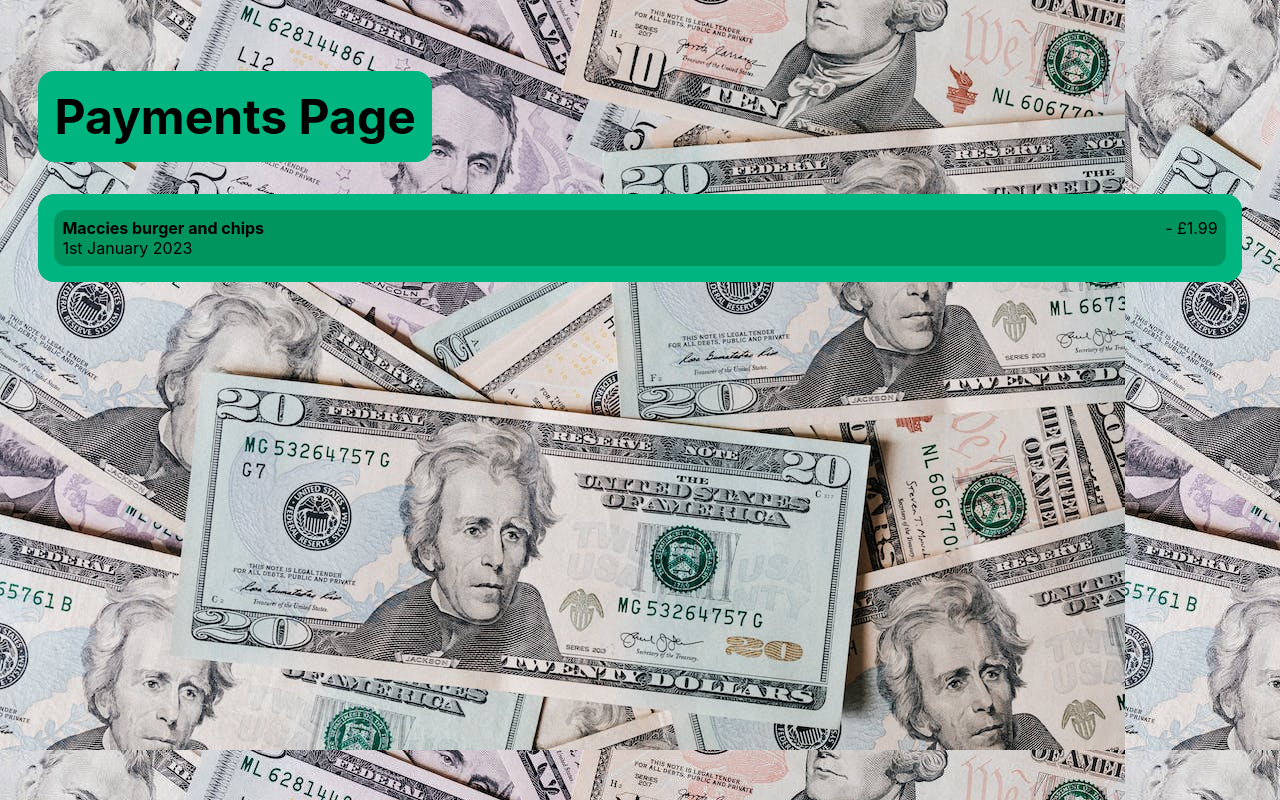
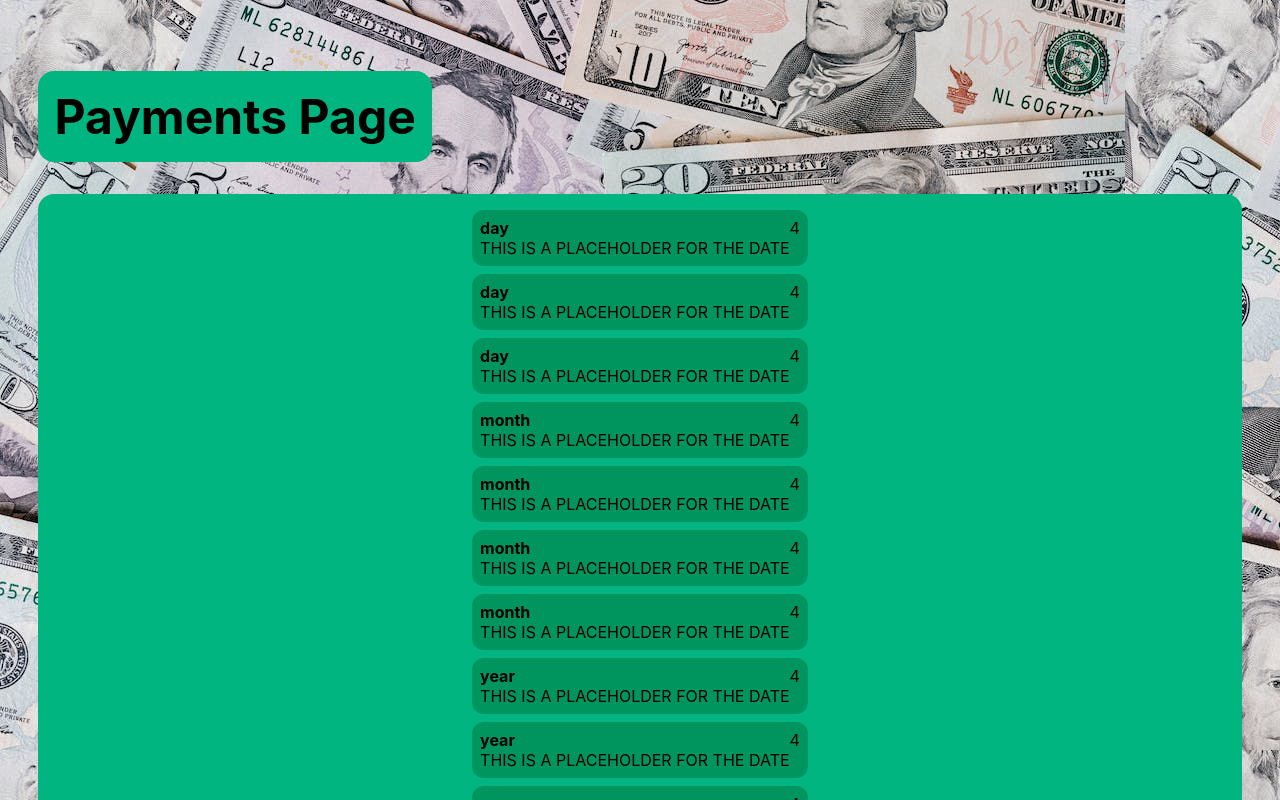
Before and after one commit to muhsin7/spending-tracker, a React (Create React App) app in the folder client/: page /payments in a window 1280 px wide. Shown: the top 800 px of the page. Built offline with nearby package versions, Linux system fonts and the light colour scheme; no server answers.

Commit message:
Display all payments in the JSON as separate cards

```diff
--- a/client/src/pages/paymentsPage/PaymentCard.js
+++ b/client/src/pages/paymentsPage/PaymentCard.js
@@ -1,11 +1,15 @@
 export default function PaymentCard(props) {
+  let title = props.payment.title;
+  let date = "THIS IS A PLACEHOLDER FOR THE DATE";
+  let price = props.payment.amount;
+
   return (
     <div className="payment-card">
       <div className="payment-info">
-        <div class="payment-title">{props.title}</div>
-        <subtitle>{props.date}</subtitle>
+        <div className="payment-title">{title}</div>
+        <subtitle>{date}</subtitle>
       </div>
-      <div className="payment-amount">{props.price}</div>
+      <div className="payment-amount">{price}</div>
     </div>
   )
 }
--- a/client/src/pages/paymentsPage/PaymentsHistory.js
+++ b/client/src/pages/paymentsPage/PaymentsHistory.js
@@ -1,13 +1,330 @@
 import PaymentCard from "./PaymentCard";
 
-export default function PaymentsHistory(props) {
+export default function PaymentsHistory() {
+  // THIS IS TEST DATA, TO BE DELETED!
+  let props = [];
+  props.payments = [{
+    "_id": {
+      "$oid": "64010056df38280a58a1c1ca"
+    },
+    "title": "day",
+    "description": "in the last day",
+    "amount": 4,
+    "categoryId": {
+      "$oid": "6400ffc6df38280a58a1c1c5"
+    },
+    "userId": {
+      "$oid": "6400ff30df38280a58a1c1c2"
+    },
+    "createdAt": {
+      "$date": {
+        "$numberLong": "1677787222089"
+      }
+    },
+    "updatedAt": {
+      "$date": {
+        "$numberLong": "1677787222089"
+      }
+    },
+    "__v": 0
+  },{
+    "_id": {
+      "$oid": "64010057df38280a58a1c1cd"
+    },
+    "title": "day",
+    "description": "in the last day",
+    "amount": 4,
+    "categoryId": {
+      "$oid": "6400ffc6df38280a58a1c1c5"
+    },
+    "userId": {
+      "$oid": "6400ff30df38280a58a1c1c2"
+    },
+    "createdAt": {
+      "$date": {
+        "$numberLong": "1677787223754"
+      }
+    },
+    "updatedAt": {
+      "$date": {
+        "$numberLong": "1677787223754"
+      }
+    },
+    "__v": 0
+  },{
+    "_id": {
+      "$oid": "64010058df38280a58a1c1d0"
+    },
+    "title": "day",
+    "description": "in the last day",
+    "amount": 4,
+    "categoryId": {
+      "$oid": "6400ffc6df38280a58a1c1c5"
+    },
+    "userId": {
+      "$oid": "6400ff30df38280a58a1c1c2"
+    },
+    "createdAt": {
+      "$date": {
+        "$numberLong": "1675368024180"
+      }
+    },
+    "updatedAt": {
+      "$date": {
+        "$numberLong": "1675368024180"
+      }
+    },
+    "__v": 0
+  },{
+    "_id": {
+      "$oid": "64010060df38280a58a1c1d3"
+    },
+    "title": "month",
+    "description": "in the last day",
+    "amount": 4,
+    "categoryId": {
+      "$oid": "6400ffc6df38280a58a1c1c5"
+    },
+    "userId": {
+      "$oid": "6400ff30df38280a58a1c1c2"
+    },
+    "createdAt": {
+      "$date": {
+        "$numberLong": "1677700832416"
+      }
+    },
+    "updatedAt": {
+      "$date": {
+        "$numberLong": "1672689632416"
+      }
+    },
+    "__v": 0
+  },{
+    "_id": {
+      "$oid": "64010060df38280a58a1c1d6"
+    },
+    "title": "month",
+    "description": "in the last day",
+    "amount": 4,
+    "categoryId": {
+      "$oid": "6400ffc6df38280a58a1c1c5"
+    },
+    "userId": {
+      "$oid": "6400ff30df38280a58a1c1c2"
+    },
+    "createdAt": {
+      "$date": {
+        "$numberLong": "1677700832723"
+      }
+    },
+    "updatedAt": {
+      "$date": {
+        "$numberLong": "1672689632723"
+      }
+    },
+    "__v": 0
+  },{
+    "_id": {
+      "$oid": "64010061df38280a58a1c1d9"
+    },
+    "title": "month",
+    "description": "in the last day",
+    "amount": 4,
+    "categoryId": {
+      "$oid": "6400ffc6df38280a58a1c1c5"
+    },
+    "userId": {
+      "$oid": "6400ff30df38280a58a1c1c2"
+    },
+    "createdAt": {
+      "$date": {
+        "$numberLong": "1677700833015"
+      }
+    },
+    "updatedAt": {
+      "$date": {
+        "$numberLong": "1672689633015"
+      }
+    },
+    "__v": 0
+  },{
+    "_id": {
+      "$oid": "64010061df38280a58a1c1dc"
+    },
+    "title": "month",
+    "description": "in the last day",
+    "amount": 4,
+    "categoryId": {
+      "$oid": "6400ffc6df38280a58a1c1c5"
+    },
+    "userId": {
+      "$oid": "6400ff30df38280a58a1c1c2"
+    },
+    "createdAt": {
+      "$date": {
+        "$numberLong": "1677700833335"
+      }
+    },
+    "updatedAt": {
+      "$date": {
+        "$numberLong": "1672689633335"
+      }
+    },
+    "__v": 0
+  },{
+    "_id": {
+      "$oid": "64010064df38280a58a1c1df"
+    },
+    "title": "year",
+    "description": "in the last day",
+    "amount": 4,
+    "categoryId": {
+      "$oid": "6400ffc6df38280a58a1c1c5"
+    },
+    "userId": {
+      "$oid": "6400ff30df38280a58a1c1c2"
+    },
+    "createdAt": {
+      "$date": {
+        "$numberLong": "1646251236680"
+      }
+    },
+    "updatedAt": {
+      "$date": {
+        "$numberLong": "1646251236680"
+      }
+    },
+    "__v": 0
+  },{
+    "_id": {
+      "$oid": "64010064df38280a58a1c1e2"
+    },
+    "title": "year",
+    "description": "in the last day",
+    "amount": 4,
+    "categoryId": {
+      "$oid": "6400ffc6df38280a58a1c1c5"
+    },
+    "userId": {
+      "$oid": "6400ff30df38280a58a1c1c2"
+    },
+    "createdAt": {
+      "$date": {
+        "$numberLong": "1646251236959"
+      }
+    },
+    "updatedAt": {
+      "$date": {
+        "$numberLong": "1646251236959"
+      }
+    },
+    "__v": 0
+  },{
+    "_id": {
+      "$oid": "64010065df38280a58a1c1e5"
+    },
+    "title": "year",
+    "description": "in the last day",
+    "amount": 4,
+    "categoryId": {
+      "$oid": "6400ffc6df38280a58a1c1c5"
+    },
+    "userId": {
+      "$oid": "6400ff30df38280a58a1c1c2"
+    },
+    "createdAt": {
+      "$date": {
+        "$numberLong": "1646251237300"
+      }
+    },
+    "updatedAt": {
+      "$date": {
+        "$numberLong": "1646251237300"
+      }
+    },
+    "__v": 0
+  },{
+    "_id": {
+      "$oid": "64010065df38280a58a1c1e8"
+    },
+    "title": "year",
+    "description": "in the last day",
+    "amount": 4,
+    "categoryId": {
+      "$oid": "6400ffc6df38280a58a1c1c5"
+    },
+    "userId": {
+      "$oid": "6400ff30df38280a58a1c1c2"
+    },
+    "createdAt": {
+      "$date": {
+        "$numberLong": "1646251237581"
+      }
+    },
+    "updatedAt": {
+      "$date": {
+        "$numberLong": "1646251237581"
+      }
+    },
+    "__v": 0
+  },{
+    "_id": {
+      "$oid": "64010065df38280a58a1c1eb"
+    },
+    "title": "year",
+    "description": "in the last day",
+    "amount": 4,
+    "categoryId": {
+      "$oid": "6400ffc6df38280a58a1c1c5"
+    },
+    "userId": {
+      "$oid": "6400ff30df38280a58a1c1c2"
+    },
+    "createdAt": {
+      "$date": {
+        "$numberLong": "1646251237937"
+      }
+    },
+    "updatedAt": {
+      "$date": {
+        "$numberLong": "1646251237937"
+      }
+    },
+    "__v": 0
+  },{
+    "_id": {
+      "$oid": "64010066df38280a58a1c1ee"
+    },
+    "title": "year",
+    "description": "in the last day",
+    "amount": 4,
+    "categoryId": {
+      "$oid": "6400ffc6df38280a58a1c1c5"
+    },
+    "userId": {
+      "$oid": "6400ff30df38280a58a1c1c2"
+    },
+    "createdAt": {
+      "$date": {
+        "$numberLong": "1646251238292"
+      }
+    },
+    "updatedAt": {
+      "$date": {
+        "$numberLong": "1646251238292"
+      }
+    },
+    "__v": 0
+  }]
+
+  const rows = [];
+  props.payments.forEach(e => {
+    rows.push(<PaymentCard payment={e} />);
+  });
+
   return (
     <div className="payments-container">
-      <PaymentCard
-        title="Maccies burger and chips"
-        date="1st January 2023"
-        price="- £1.99"
-      />
+      <tbody>{rows}</tbody>
     </div>
   )
 }
--- a/client/src/pages/paymentsPage/PaymentsPage.js
+++ b/client/src/pages/paymentsPage/PaymentsPage.js
@@ -17,7 +17,6 @@ export default function PaymentsPage() {
       setPayments(res.data);
     });
   }, []);
-  alert(payments)
 
   return (
     <div className="payments-page">
```
